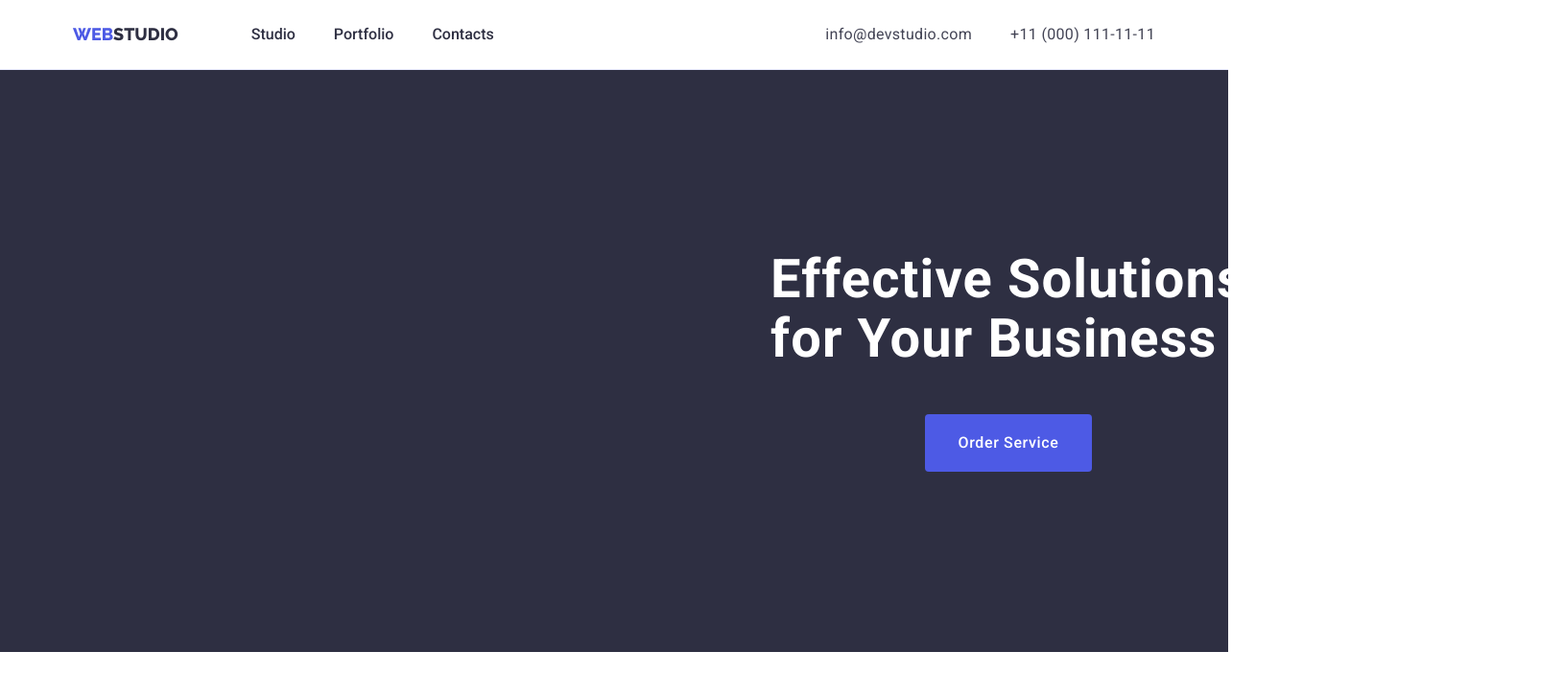
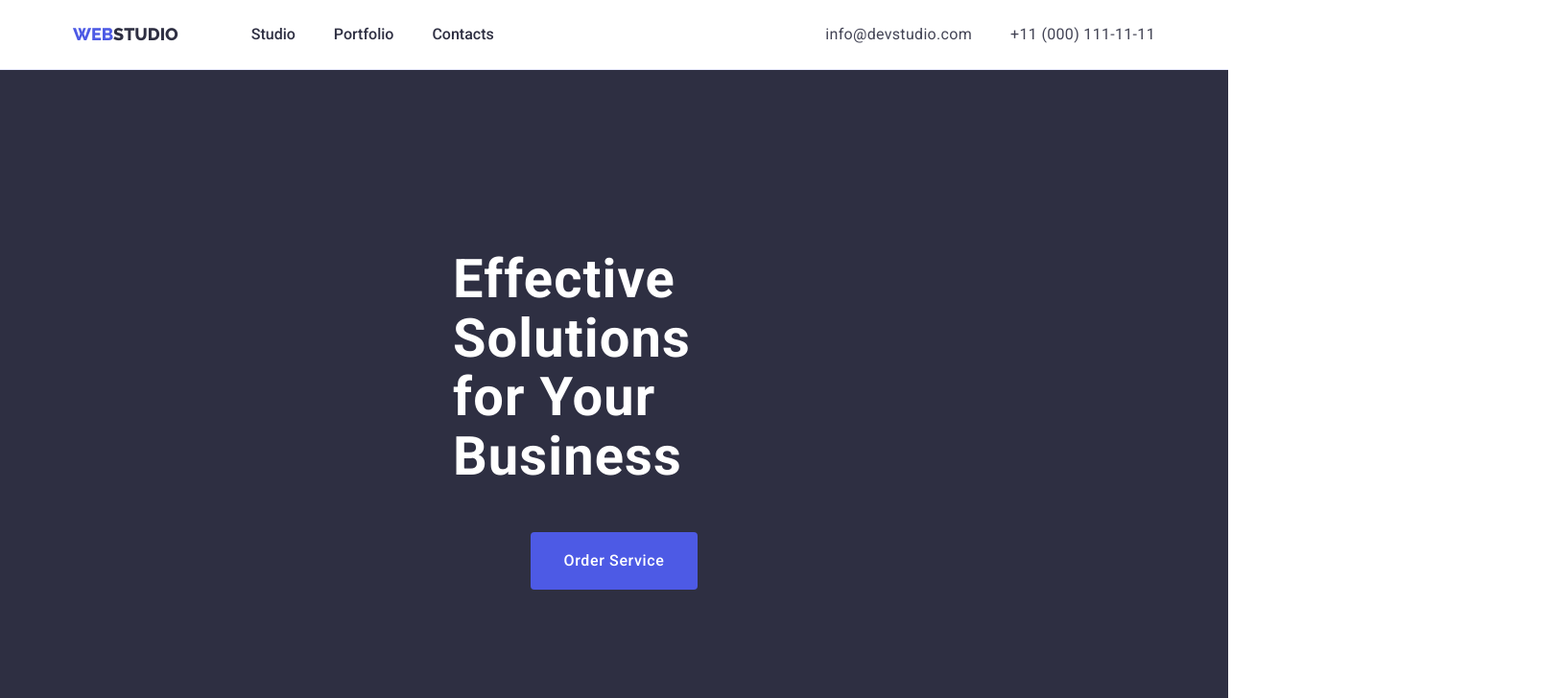
Before and after one commit to badkidonaquest/goit-markup-hw-03, a plain HTML site: page index.html in a window 1280 px wide. Shown: the top 728 px of the page at 96% size, 1630 px wide, since content can reach past the window. Drawn offline with nearby package versions, Linux system fonts and the light colour scheme.

Commit message:
fixed hero title

```diff
--- a/css/styles.css
+++ b/css/styles.css
@@ -129,17 +129,15 @@ img {
 
 /* section */
 
-.hero-container {
+.hero {
   display: flex;
   align-items: center;
   flex-direction: column;
+  padding: 188px 472px;
+  margin-bottom: 120px;
+  background-color: var(--secondary-background-color);
 }
 
-.hero {
-  padding: 188px 472px;
-  background-color: var(--secondary-background-color);
-  margin-bottom: 120px;
-}
 .hero-title {
   max-width: 496px;
   margin-bottom: 48px;
--- a/index.html
+++ b/index.html
@@ -54,10 +54,8 @@
     <main>
       <!-- Hero section -->
       <section class="hero">
-        <div class="hero-container container">
           <h1 class="hero-title">Effective Solutions for Your Business</h1>
           <button type="button" class="hero-btn">Order Service</button>
-        </div>
       </section>
       <!-- About section -->
       <section class="benefits-section section">
```
